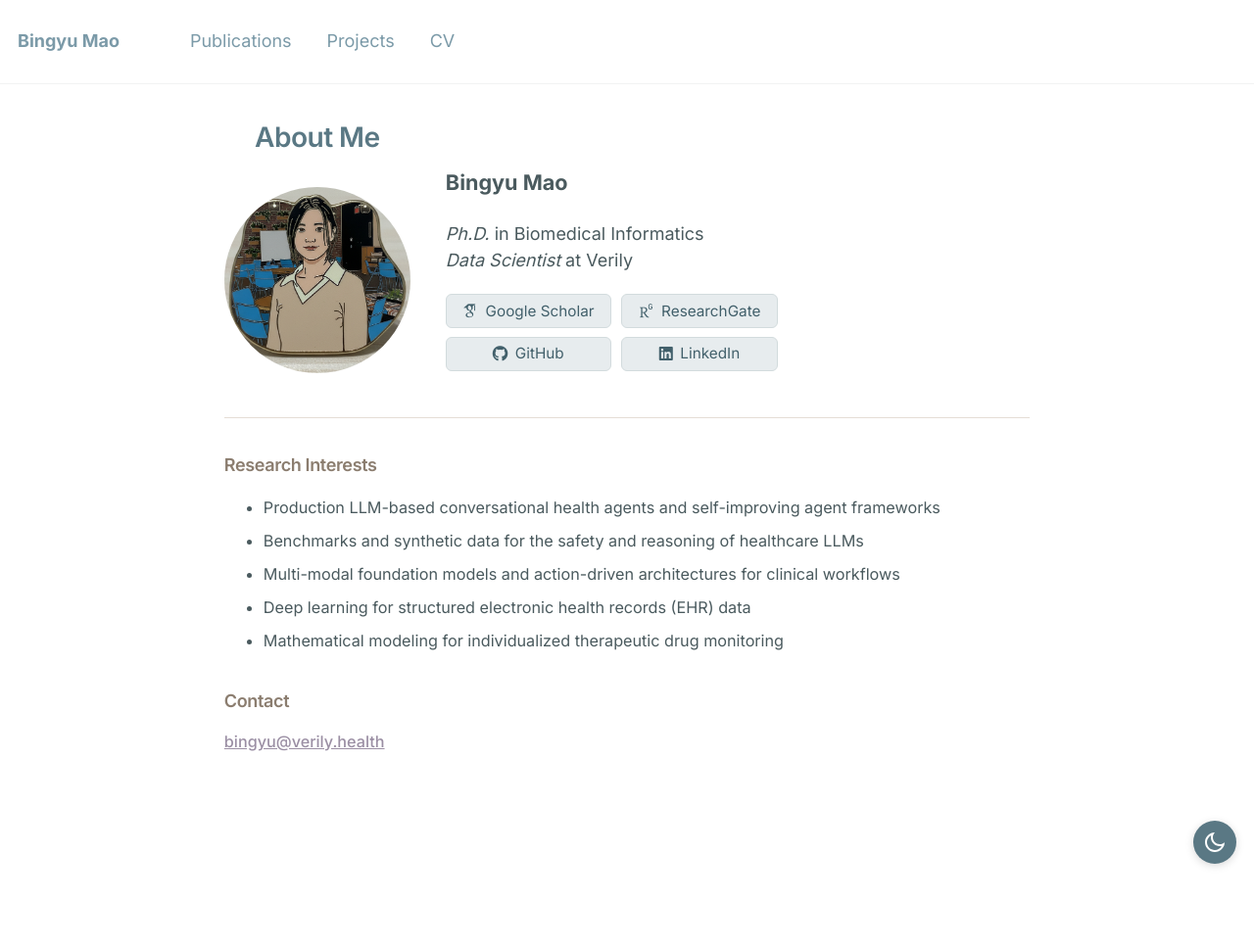
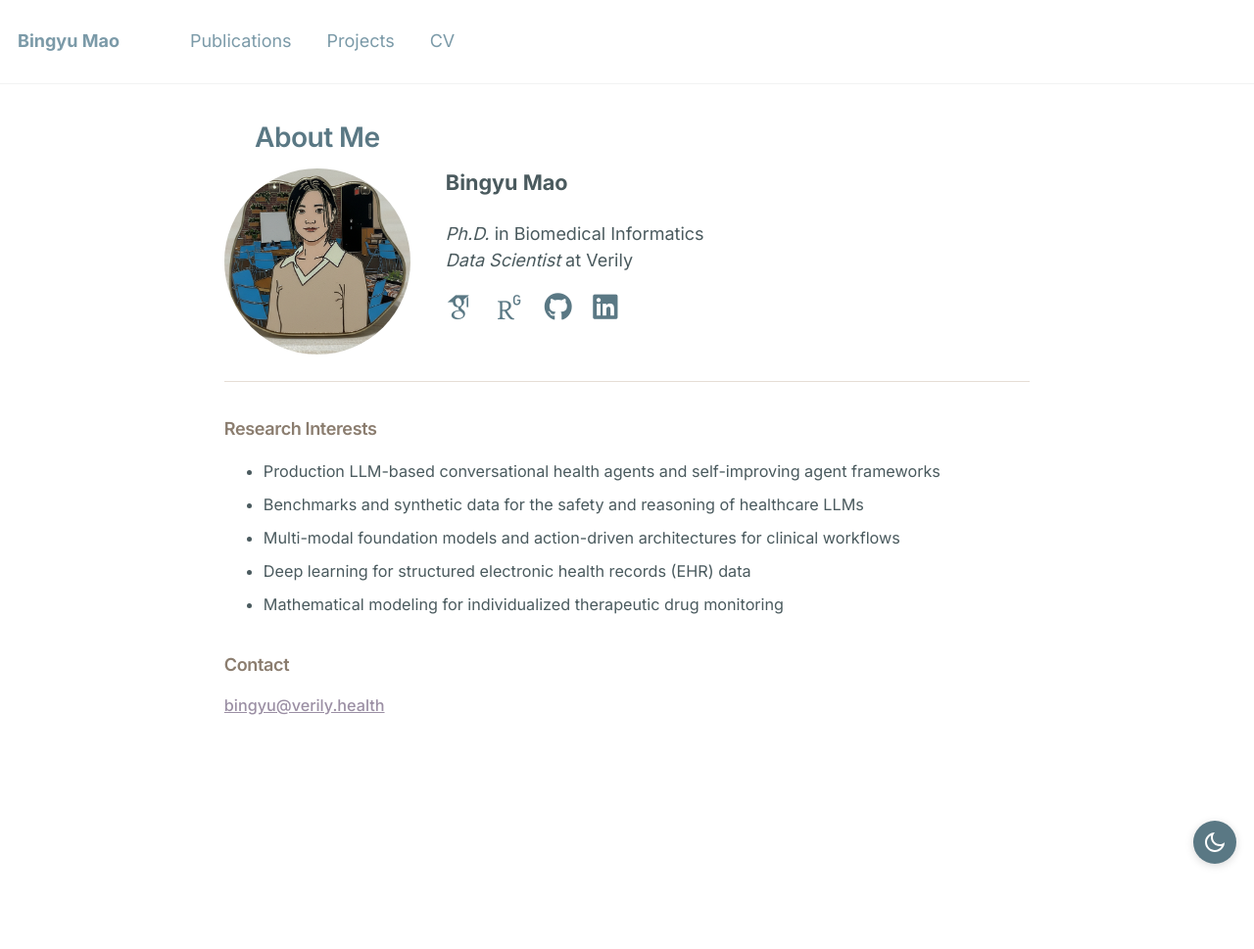
Before and after one commit to BingyuMao/BingyuMao.github.io, a Jekyll site: the page built from _pages/about.md, in a window 1280 px wide. Shown: the whole page at 98% size. Built offline with Jekyll 4.4.1, drawn with Linux system fonts in a browser that asks for light colours; some web fonts are replaced; after the commit the page ends 932 px from its top, so only the background shows below that.

Commit message:
Icon-only home links; card button/letterbox fixes
- Home: replace the labelled social buttons with icon-only links in one
  row (no button background), on-palette color, hover tooltip + aria-label
  for the name. Saves space and reads calmer.
- Card: rename buttons to "Demo" and "Repo" (consistent with the academic
  projects wording) and make them equal width.
- Card: give the GIF its natural height so it fills the media box with no
  letterbox — removes the warm off-white bars that clashed with the cool
  palette.

Co-Authored-By: Claude Opus 4.8 (1M context) <noreply@anthropic.com>

```diff
--- a/_pages/about.md
+++ b/_pages/about.md
@@ -17,10 +17,10 @@ redirect_from:
     <p class="profile-hero__name">Bingyu Mao</p>
     <p class="profile-hero__tagline"><em>Ph.D.</em> in Biomedical Informatics<br><em>Data Scientist</em> at Verily</p>
     <p class="profile-hero__links">
-      <a class="link-btn" href="https://scholar.google.com/citations?hl=en&user=A7ajrdwAAAAJ" target="_blank" rel="noopener"><i class="ai ai-google-scholar"></i> Google Scholar</a>
-      <a class="link-btn" href="https://www.researchgate.net/profile/Bingyu-Mao" target="_blank" rel="noopener"><i class="ai ai-researchgate"></i> ResearchGate</a>
-      <a class="link-btn" href="https://github.com/BingyuMao" target="_blank" rel="noopener"><i class="fab fa-github"></i> GitHub</a>
-      <a class="link-btn" href="https://www.linkedin.com/in/bingyu-mao/" target="_blank" rel="noopener"><i class="fab fa-linkedin"></i> LinkedIn</a>
+      <a href="https://scholar.google.com/citations?hl=en&user=A7ajrdwAAAAJ" target="_blank" rel="noopener" aria-label="Google Scholar" title="Google Scholar"><i class="ai ai-google-scholar"></i></a>
+      <a href="https://www.researchgate.net/profile/Bingyu-Mao" target="_blank" rel="noopener" aria-label="ResearchGate" title="ResearchGate"><i class="ai ai-researchgate"></i></a>
+      <a href="https://github.com/BingyuMao" target="_blank" rel="noopener" aria-label="GitHub" title="GitHub"><i class="fab fa-github"></i></a>
+      <a href="https://www.linkedin.com/in/bingyu-mao/" target="_blank" rel="noopener" aria-label="LinkedIn" title="LinkedIn"><i class="fab fa-linkedin"></i></a>
     </p>
   </div>
 </div>
--- a/_sass/_custom.scss
+++ b/_sass/_custom.scss
@@ -77,15 +77,13 @@ summary::before {
     max-width: 300px;
     align-self: stretch;
     display: block;
-    background: var(--card-media-bg);
     border-right: 1px solid var(--border-color);
 
+    /* Natural height so the GIF fills its box exactly — no letterbox bars */
     img {
       display: block;
       width: 100%;
-      height: 100%;
-      object-fit: contain;
-      object-position: center;
+      height: auto;
     }
   }
 
@@ -125,6 +123,8 @@ summary::before {
 
     .link-btn {
       margin: 0;
+      min-width: 6em;
+      justify-content: center;
     }
   }
 
@@ -316,19 +316,34 @@ body {
     line-height: 1.5;
   }
 
-  /* Fixed 2x2 grid so the four links never wrap to a lopsided 3 + 1 */
+  /* Icon-only social links in a single row (no button chrome or labels) */
   &__links {
-    display: grid;
-    grid-template-columns: repeat(2, max-content);
-    gap: 0.5em 0.6em;
-    margin: 0;
+    display: flex;
+    flex-wrap: wrap;
+    align-items: center;
+    gap: 1.2rem;
+    margin: 0.3em 0 0;
+    font-size: 1.6em;
 
-    .link-btn {
-      width: 100%;
-      margin: 0;
-      justify-content: center;
+    a {
+      line-height: 1;
+      text-decoration: none !important;
+      transition: color 0.2s ease, transform 0.2s ease;
+
+      &:hover {
+        transform: translateY(-2px);
+      }
     }
   }
+}
+
+/* Keep the social icons on-palette (override the theme's link colors) */
+#main .profile-hero__links a {
+  color: var(--heading-color) !important;
+}
+
+#main .profile-hero__links a:hover {
+  color: var(--link-color) !important;
 }
 
 /* Stack and center on small screens */
```
Also changed, not shown: _pages/projects.md (+2 -2 lines).
